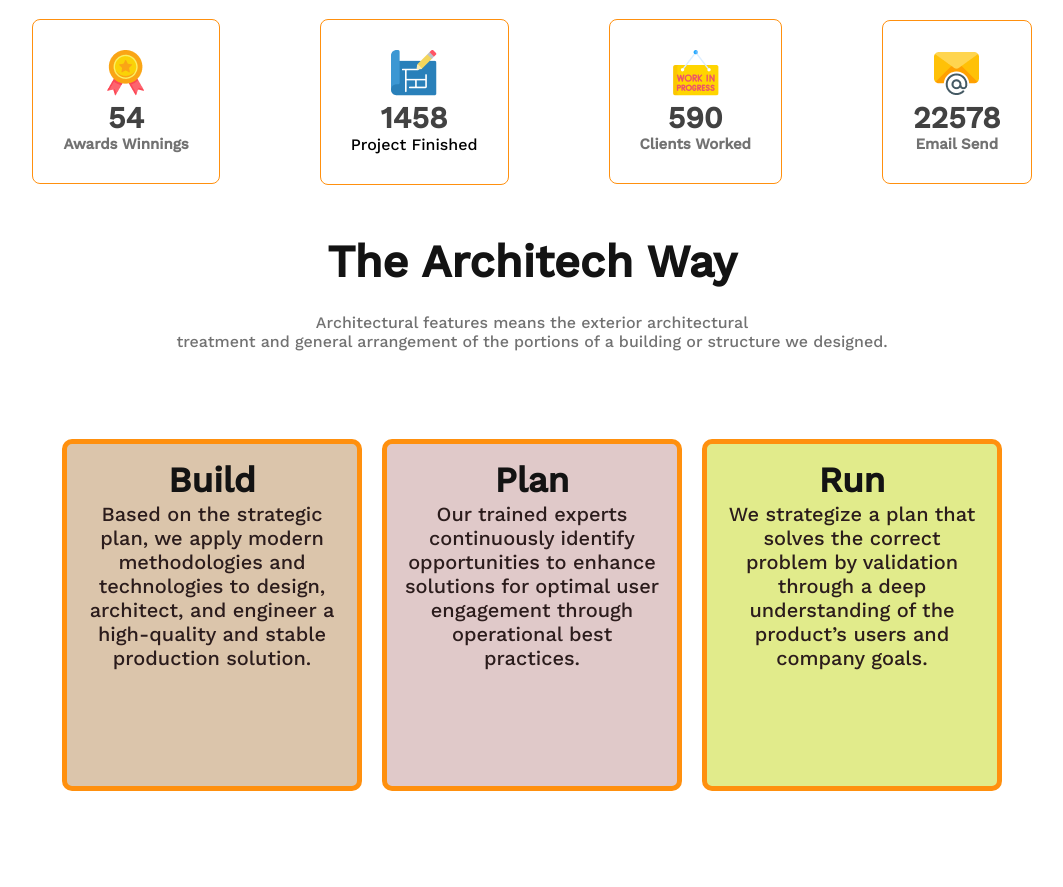
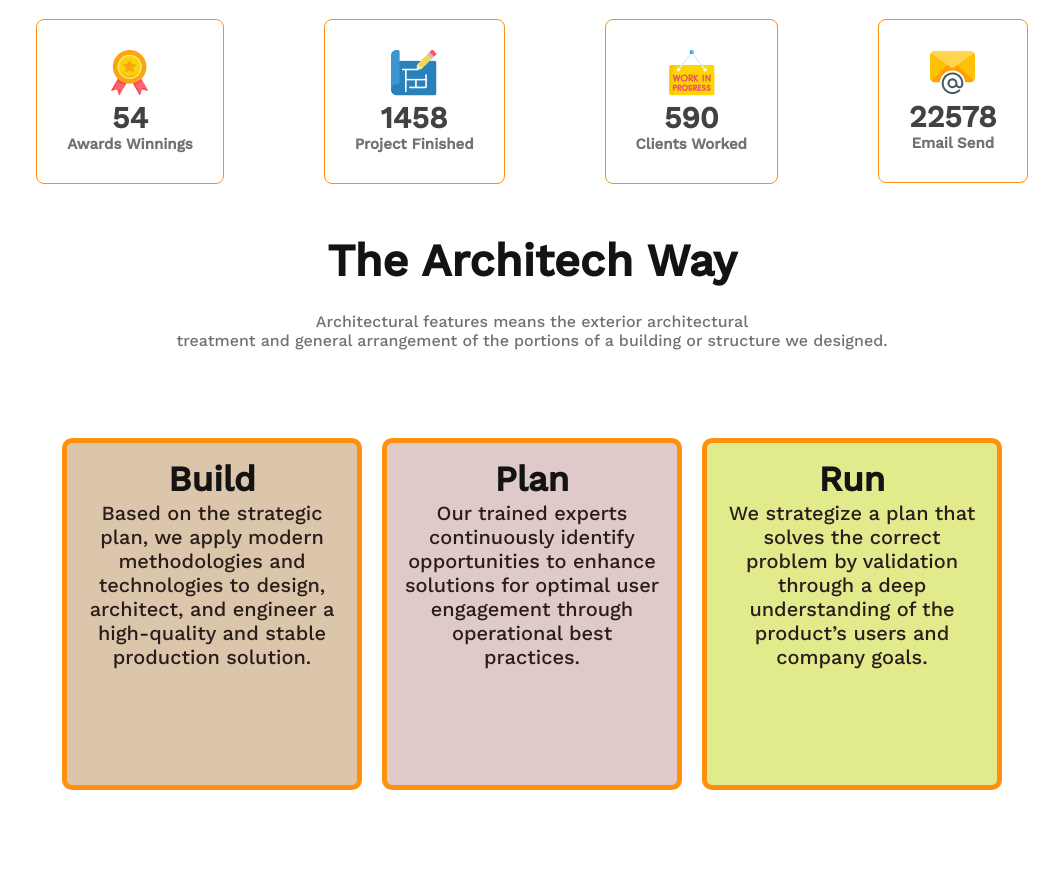
Before and after one commit to Juyeldev/g3-architechss, a plain HTML site: page index.html in a window 1280 px wide. Shown: the part 3140-4027 px from the top of the page, without its empty margins (108-1171 px from the left). Drawn offline with nearby package versions, Linux system fonts and the light colour scheme.

Commit message:
just solve

```diff
--- a/index.html
+++ b/index.html
@@ -130,7 +130,7 @@
         <div class="statics-detail" >
             <img src="./images/icons/projects.png" alt="">
             <h3 class="statics" >1458</h3>
-            <p clasgits="statics-des" >Project Finished</p>
+            <p class="statics-des" >Project Finished</p>
         </div>
         <div class="statics-detail" >
             <img src="./images/icons/customers.png" alt="">
```
